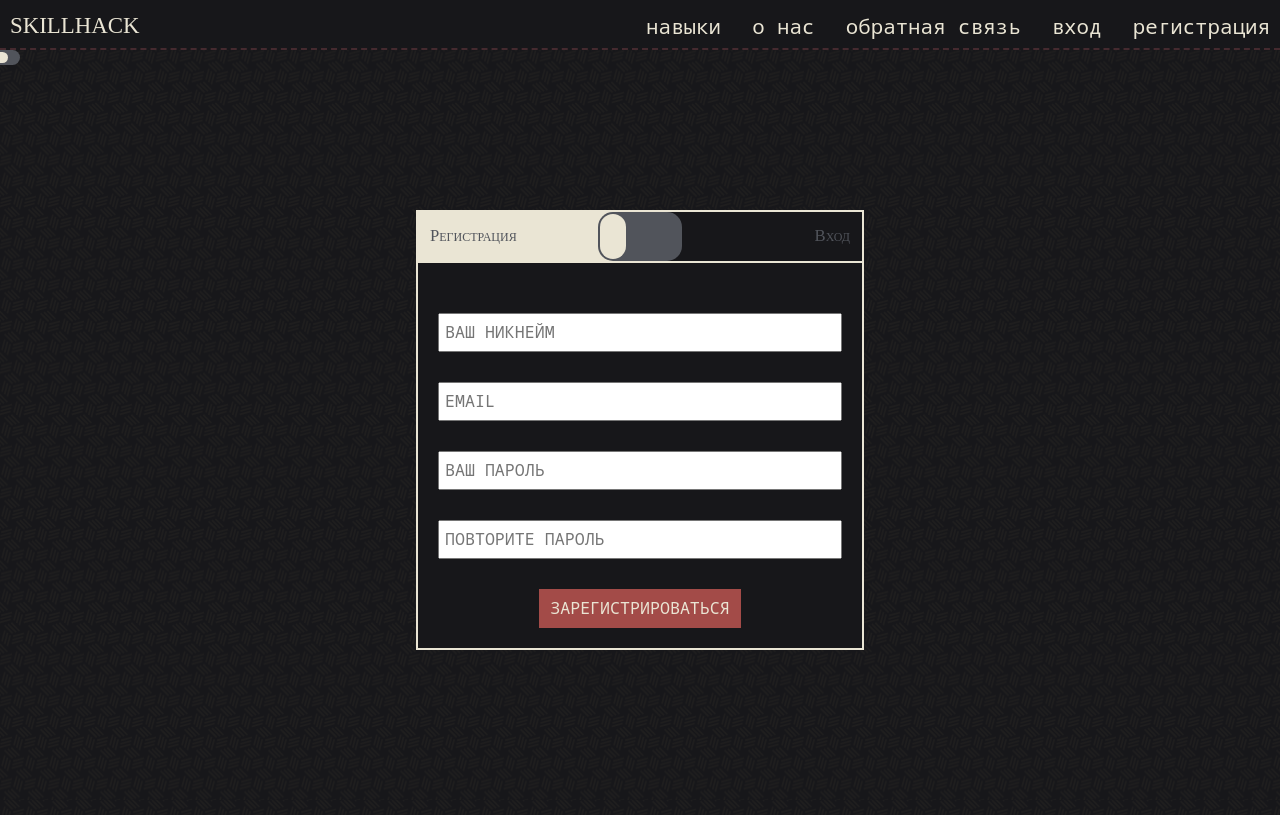
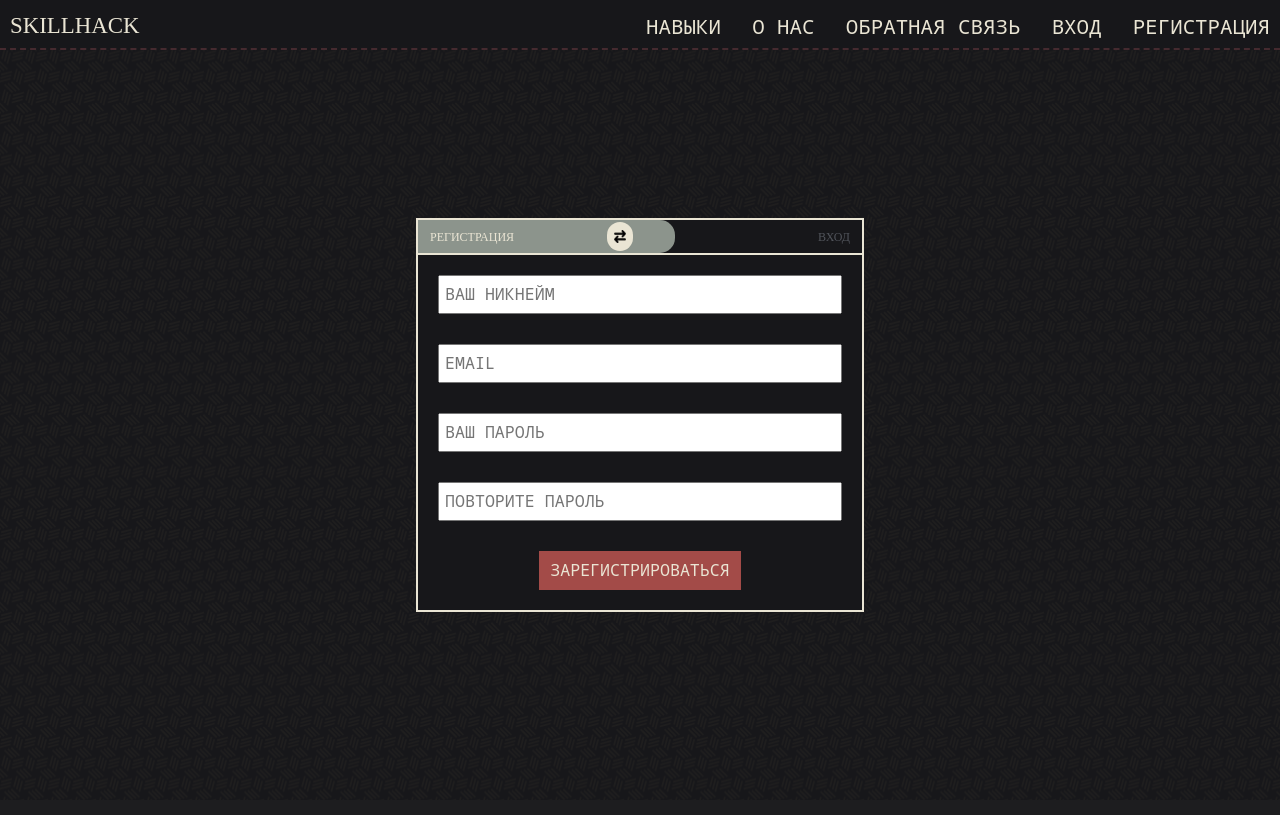
Before and after one commit to ShinyTrunk/SkillHack, a Flask app: template templates/register.html in a window 1280 px wide. After the commit the page ends 612 px from the top, so only its background shows below. Run offline with Flask 3, Linux system fonts and the light colour scheme; the template is opened without the code that fills it, so the values that code supplies are empty; some web fonts are replaced.

Commit message:
регистрация и вход 2

```diff
--- /dev/null
+++ b/static/js/script.js
@@ -0,0 +1,14 @@
+let registerSpan = document.querySelector(".authorization-toggler>span:first-child");
+let logintSpan = document.querySelector(".authorization-toggler>span:last-child");
+let registerForm = document.querySelector(".register-form");
+let loginForm = document.querySelector(".login-form");
+
+let formToggle = document.querySelector(".switch>input");
+
+
+formToggle.addEventListener("change", function () {
+    logintSpan.classList.toggle("active-span");
+    registerSpan.classList.toggle("active-span");
+    registerForm.classList.toggle("hidden");
+    loginForm.classList.toggle("hidden");
+})
--- a/static/styles/main.css
+++ b/static/styles/main.css
@@ -73,7 +73,8 @@ nav a {
   color: var(--white);
   font-size: calc(var(--one-wh) * 1);
   line-height: calc(var(--one-wh) * 1);
-  font-variant: small-caps;
+  /* font-variant: small-caps; */
+  text-transform: uppercase;
   transition: all 0.3s ease;
 
 }
@@ -189,27 +190,19 @@ nav a:hover {
 
 }
 
-.authorization-forms {
-  width: 35%;
-  /* margin: 0 auto; */
-  margin-top: -20px;
-  border: 2px solid var(--white);
 
-  background-color: var(--dark);
-
-}
 
 .authorization-toggler {
   display: flex;
   justify-content: center;
   border-bottom: 2px solid var(--white);
-
+  /* height: 30px; */
 }
 
 
 .authorization-toggler span {
-  padding: 1rem 0;
-  text-align: center;
+  padding: 0.2rem 0;
+  /* text-align: center; */
   font-family: "Press Start 2P Regular";
   color: var(--var5);
   font-size: calc(var(--one-wh) * 0.8);
@@ -217,34 +210,42 @@ nav a:hover {
   border: 2px solid rgba(255, 0, 0, 0);
   transition: 0.3s ease;
 
-}
-
-.active-span {
-
-  color: var(--dark);
-  background-color: var(--white);
-}
-
-.authorization-forms form {
-  padding: 2rem;
-}
-
-.authorization-toggler span:first-child {
-  width: 45%;
-  text-align: left;
-  padding-left: 1rem;
 
 
 }
 
+.active-span {
+  color: var(--white) !important;
+  background-color: var(--white-green);
+}
+
+
+.authorization-forms .register-form {
+  padding: 2rem;
+}
+.authorization-forms .login-form {
+  padding: 6.5rem 2rem;
+}
+
+.authorization-toggler span:first-child {
+  width: calc(50% - 15px);
+  text-align: left;
+
+  /* height: 100%; */
+  padding: 1rem none;
+  padding-left: 1rem;
+}
+
 .authorization-toggler span:last-child {
-  width: 45%;
+  width: calc(50% - 15px);
   text-align: right;
+  padding: 1rem none;
   padding-right: 1rem;
+  /* height: 100%; */
 }
 
 .authorization-toggler .toggle {
-  width: 10%;
+  width: 30px;
 }
 
 
@@ -257,8 +258,6 @@ nav a:hover {
   display: inline-block;
   border-radius: 20px;
 
-  /* width: 60px; */
-  /* height: 34px; */
 }
 
 /* Скрыть флажок HTML по умолчанию */
@@ -278,7 +277,7 @@ nav a:hover {
   left: -20px;
   right: -20px;
   bottom: 0;
-  background-color: var(--var5);
+  background-color: var(--white-green);
   -webkit-transition: .4s;
   transition: .4s;
 }
@@ -288,19 +287,23 @@ nav a:hover {
   border-radius: 13px;
   position: absolute;
   content: "";
-  /* height: 100%; */
   width: 26px;
   left: 2px;
   bottom: 2px;
   top: 2px;
+  display: block;
+  background: url("../img/double_arrow.png");
+  background-position: center center;
+  background-repeat: no-repeat;
   background-color: var(--white);
+  background-size: 45% 45%;
   -webkit-transition: .4s;
   transition: .4s;
 }
 
-input:checked+.slider {
+/* input:checked+.slider {
   background-color: var(--red);
-}
+} */
 
 input:focus+.slider {
   box-shadow: 0 0 1px var();
@@ -309,7 +312,7 @@ input:focus+.slider {
 input:checked+.slider:before {
   /* -webkit-transform: translateX(26px);
   -ms-transform: translateX(26px); */
-  transform: translateX(calc(100%));
+  transform: translateX(calc(45px));
 }
 
 
@@ -323,12 +326,20 @@ input:checked+.slider:before {
   color: var(--white-blue);
   border-color: var(--white);
 } */
+.authorization-forms {
+  width: 35%;
+  margin-top: -20px;
+  border: 2px solid var(--white);
+  background-color: var(--dark);
+
+}
+
 
 
 .authorization-forms input {
   display: block;
   width: 100%;
-  margin-top: 3rem;
+  margin-bottom: 3rem;
   /* height: 4rem; */
   font-size: calc(var(--one-wh) * 0.8);
   padding: 0.5rem;
@@ -344,7 +355,11 @@ input:checked+.slider:before {
 }
 
 
-
+@media screen and (max-width: 1100px) {
+  .authorization-forms {
+    width: 50%;
+  }
+}
 @media screen and (max-width: 900px) {
   .authorization-forms {
     width: 60%;
--- a/templates/register.html
+++ b/templates/register.html
@@ -25,36 +25,25 @@
         </div>
     </header>
     <main>
-        <label class="switch">
-            <input type="checkbox">
-            <span class="slider"></span>
-          </label>
         <div class="wrapper">
 
             <div class="authorization-forms">
                 <div class="authorization-toggler">
-                    <span class="active-span">Регистрация</span>
+                    <span class="active-span">регистрация</span>
                     <label class="switch toggle">
                         <input type="checkbox">
                         <div class="slider"></div>
                     </label>
-
-
-                    <span>Вход</span>
+                    <span >вход</span>
                 </div>
-                <section class="register">
-                    <form>
+                <form class="register-form">
                     <input type="text" placeholder="ВАШ НИКНЕЙМ">
                     <input type="email" placeholder="EMAIL">
                     <input type="password" placeholder="ВАШ ПАРОЛЬ">
                     <input type="password" placeholder="ПОВТОРИТЕ ПАРОЛЬ">
                     <input id="registration-button" type="submit" value="ЗАРЕГИСТРИРОВАТЬСЯ" class="red-button">
                 </form>
-                </section>
-
-
-                <section class="login hidden">
-                    <form>
+                <form class="login-form hidden">
                     <input type="email" placeholder="EMAIL">
                     <input type="password" placeholder="ВАШ ПАРОЛЬ">
                     <input type="radio" placeholder="ЗАПОМНИТЬ МЕНЯ">
@@ -62,7 +51,7 @@
 
                 </form>
 
-                </section>
+
             </div>
         </div>
 
@@ -71,7 +60,7 @@
 
 
 
-
+    <script src="../static/js/script.js"></script>
 </body>
 
 </html>
```
Also changed, not shown: static/img/double_arrow.png (added). Lines whose indentation alone changed are shown as unchanged.
